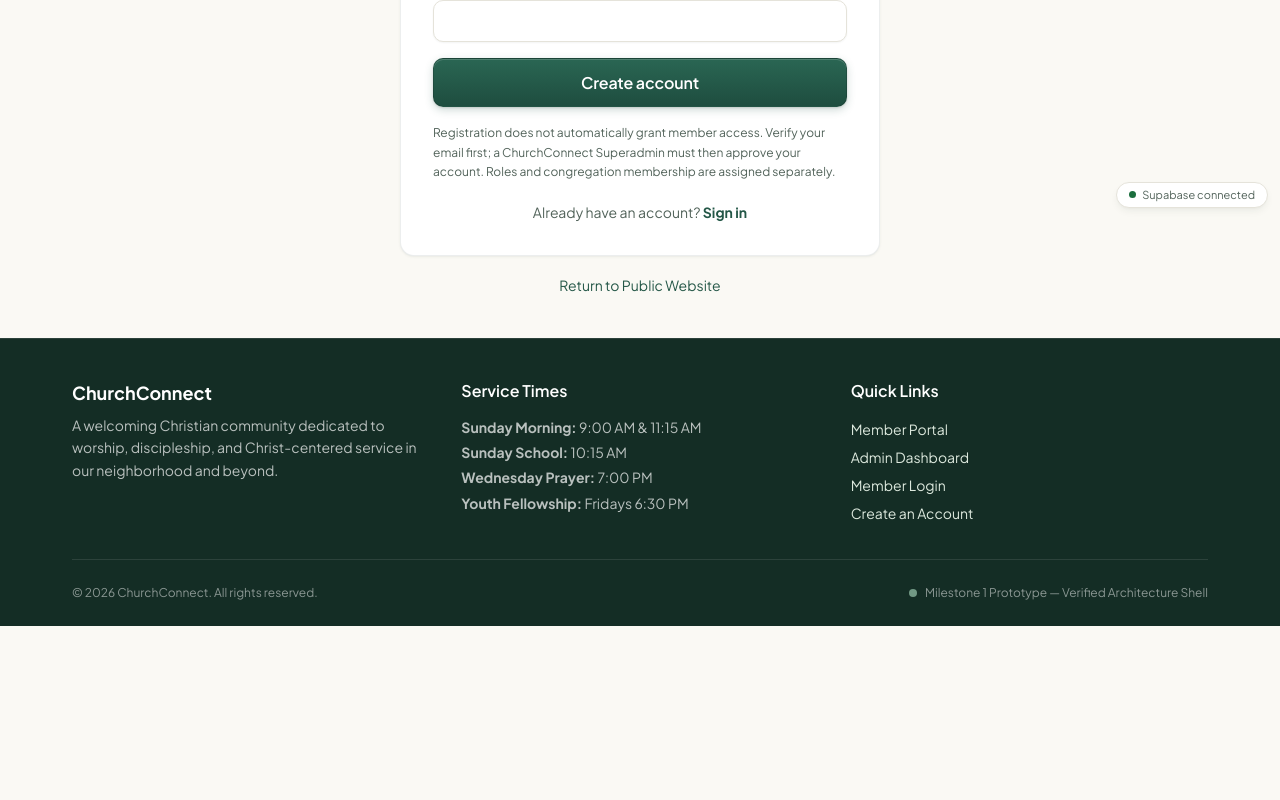
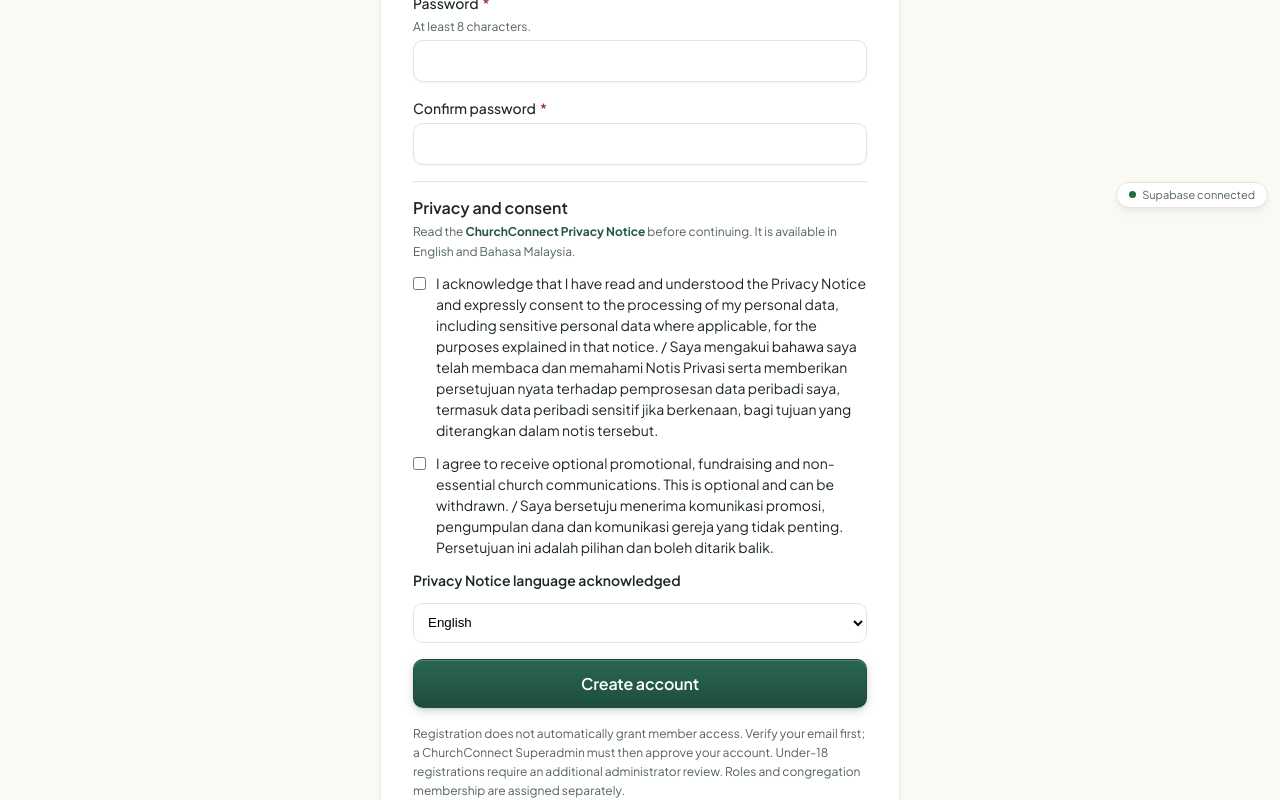
Before and after one commit to Jaymax0701/churchconnect, a React (Vite) app: page /signup in a window 1280 px wide. Shown: the part 580-1380 px from the top of the page. Before the commit the page ends 1206 px from the top, so only its background shows below. Built offline with nearby package versions, Linux system fonts and the light colour scheme; no server answers; a web font is replaced by a local one.

Commit message:
Collect date of birth and privacy consent during signup

```diff
--- a/src/modules/auth/pages/SignUpPage.tsx
+++ b/src/modules/auth/pages/SignUpPage.tsx
@@ -1,4 +1,4 @@
-import { useState, type FormEvent } from "react";
+import { useMemo, useState, type FormEvent } from "react";
 import { Link, Navigate, useNavigate } from "react-router-dom";
 import { Button } from "../../../components/ui/Button";
 import { Card, CardBody } from "../../../components/ui/Card";
@@ -8,22 +8,54 @@ import { Input } from "../../../components/ui/Input";
 import { useAuth } from "../AuthContext";
 import { supabase } from "../../../lib/supabase";
 
+const PRIVACY_NOTICE_VERSION = "2026-11-v1";
+
+function isUnder18(dateOfBirth: string): boolean {
+  if (!dateOfBirth) return false;
+  const [year, month, day] = dateOfBirth.split("-").map(Number);
+  const today = new Date();
+  let age = today.getFullYear() - year;
+  const birthdayHasPassed =
+    today.getMonth() + 1 > month ||
+    (today.getMonth() + 1 === month && today.getDate() >= day);
+  if (!birthdayHasPassed) age -= 1;
+  return age < 18;
+}
+
 export const SignUpPage = () => {
   const navigate = useNavigate();
   const { user, loading: authLoading } = useAuth();
   const [fullName, setFullName] = useState("");
+  const [dateOfBirth, setDateOfBirth] = useState("");
   const [email, setEmail] = useState("");
   const [password, setPassword] = useState("");
   const [confirmPassword, setConfirmPassword] = useState("");
+  const [privacyConsent, setPrivacyConsent] = useState(false);
+  const [marketingConsent, setMarketingConsent] = useState(false);
+  const [noticeLanguage, setNoticeLanguage] = useState<"en" | "ms">("en");
   const [submitting, setSubmitting] = useState(false);
   const [error, setError] = useState<string | null>(null);
   const [submitted, setSubmitted] = useState(false);
+
+  const minorRegistration = useMemo(() => isUnder18(dateOfBirth), [dateOfBirth]);
 
   if (!authLoading && user) return <Navigate to="/portal" replace />;
 
   async function handleSubmit(event: FormEvent<HTMLFormElement>) {
     event.preventDefault();
     setError(null);
+    if (!dateOfBirth) {
+      setError("Enter your date of birth.");
+      return;
+    }
+    if (new Date(dateOfBirth + "T00:00:00") > new Date()) {
+      setError("Date of birth cannot be in the future.");
+      return;
+    }
+    if (!privacyConsent) {
+      setError("You must acknowledge the Privacy Notice and provide the required consent to register.");
+      return;
+    }
     if (password.length < 8) {
       setError("Use a password with at least 8 characters.");
       return;
@@ -32,13 +64,21 @@ export const SignUpPage = () => {
       setError("The passwords do not match.");
       return;
     }
+
     setSubmitting(true);
     try {
       const { data, error: signUpError } = await supabase.auth.signUp({
         email: email.trim().toLowerCase(),
         password,
         options: {
-          data: { full_name: fullName.trim() },
+          data: {
+            full_name: fullName.trim(),
+            date_of_birth: dateOfBirth,
+            privacy_notice_version: PRIVACY_NOTICE_VERSION,
+            privacy_notice_language: noticeLanguage,
+            privacy_consent: true,
+            marketing_consent: marketingConsent,
+          },
           emailRedirectTo: `${window.location.origin}/login`,
         },
       });
@@ -57,7 +97,7 @@ export const SignUpPage = () => {
 
   return (
     <main style={{ minHeight: "calc(100vh - 70px - 200px)", display: "flex", alignItems: "center", justifyContent: "center", padding: "var(--space-10) var(--space-4)" }}>
-      <div style={{ width: "100%", maxWidth: "480px" }}>
+      <div style={{ width: "100%", maxWidth: "520px" }}>
         <Card><CardBody style={{ padding: "var(--space-8)" }}>
           <div style={{ textAlign: "center", marginBottom: "var(--space-6)" }}>
             <div style={{ width: "48px", height: "48px", borderRadius: "var(--radius-lg)", background: "var(--color-forest-green)", display: "inline-flex", alignItems: "center", justifyContent: "center", marginBottom: "var(--space-3)" }}>
@@ -67,18 +107,45 @@ export const SignUpPage = () => {
             <p style={{ margin: 0, fontSize: "var(--text-sm)", color: "var(--color-text-secondary)" }}>Join your church community on ChurchConnect.</p>
           </div>
           {submitted ? <Alert variant="success" title="Check your email to verify your account">
-            We have sent a verification link if this email is eligible for registration. After verifying, your account will wait for administrator approval before member access is enabled.
+            We have sent a verification link if this email is eligible for registration. After verifying, your account will wait for administrator approval. Registrations from people under 18 also require administrator review before member access.
           </Alert> : <>
             {error && <Alert variant="danger" title="Registration unsuccessful">{error}</Alert>}
             <form onSubmit={(event) => void handleSubmit(event)} style={{ display: "flex", flexDirection: "column", gap: "var(--space-4)", marginTop: "var(--space-4)" }}>
               <Input id="signup-name" label="Full name" autoComplete="name" value={fullName} onChange={(event) => setFullName(event.target.value)} placeholder="Enter your full name" required />
+              <Input id="signup-dob" label="Date of birth" type="date" autoComplete="bday" value={dateOfBirth} onChange={(event) => setDateOfBirth(event.target.value)} max={new Date().toISOString().slice(0, 10)} hint="Used to determine age eligibility and whether additional registration review is required." required />
+              {minorRegistration && <Alert variant="info" title="Administrator review required">
+                Because you are under 18, your registration will be flagged for review. You will not receive member access until the church completes its review and any applicable parent/guardian or safeguarding checks. This notice is not a substitute for parent/guardian consent.
+              </Alert>}
               <Input id="signup-email" label="Email address" type="email" autoComplete="email" value={email} onChange={(event) => setEmail(event.target.value)} placeholder="you@example.com" required />
               <Input id="signup-password" label="Password" type="password" autoComplete="new-password" value={password} onChange={(event) => setPassword(event.target.value)} hint="At least 8 characters." required minLength={8} />
               <Input id="signup-confirm-password" label="Confirm password" type="password" autoComplete="new-password" value={confirmPassword} onChange={(event) => setConfirmPassword(event.target.value)} required minLength={8} />
+
+              <div style={{ borderTop: "1px solid var(--border-default)", paddingTop: "var(--space-4)", display: "flex", flexDirection: "column", gap: "var(--space-3)" }}>
+                <div>
+                  <h2 style={{ fontSize: "var(--text-base)", margin: "0 0 var(--space-1)" }}>Privacy and consent</h2>
+                  <p style={{ fontSize: "var(--text-xs)", color: "var(--color-text-secondary)", margin: 0 }}>
+                    Read the <Link to="/privacy" target="_blank" rel="noreferrer" style={{ color: "var(--color-forest-green)", fontWeight: 700 }}>ChurchConnect Privacy Notice</Link> before continuing. It is available in English and Bahasa Malaysia.
+                  </p>
+                </div>
+                <label style={{ display: "flex", alignItems: "flex-start", gap: "10px", fontSize: "var(--text-sm)", lineHeight: 1.5 }}>
+                  <input type="checkbox" checked={privacyConsent} onChange={(event) => setPrivacyConsent(event.target.checked)} required style={{ marginTop: 4 }} />
+                  <span>I acknowledge that I have read and understood the Privacy Notice and expressly consent to the processing of my personal data, including sensitive personal data where applicable, for the purposes explained in that notice. / Saya mengakui bahawa saya telah membaca dan memahami Notis Privasi serta memberikan persetujuan nyata terhadap pemprosesan data peribadi saya, termasuk data peribadi sensitif jika berkenaan, bagi tujuan yang diterangkan dalam notis tersebut.</span>
+                </label>
+                <label style={{ display: "flex", alignItems: "flex-start", gap: "10px", fontSize: "var(--text-sm)", lineHeight: 1.5 }}>
+                  <input type="checkbox" checked={marketingConsent} onChange={(event) => setMarketingConsent(event.target.checked)} style={{ marginTop: 4 }} />
+                  <span>I agree to receive optional promotional, fundraising and non-essential church communications. This is optional and can be withdrawn. / Saya bersetuju menerima komunikasi promosi, pengumpulan dana dan komunikasi gereja yang tidak penting. Persetujuan ini adalah pilihan dan boleh ditarik balik.</span>
+                </label>
+                <label htmlFor="privacy-language" style={{ fontSize: "var(--text-sm)", fontWeight: 600 }}>Privacy Notice language acknowledged</label>
+                <select id="privacy-language" value={noticeLanguage} onChange={(event) => setNoticeLanguage(event.target.value as "en" | "ms")} style={{ minHeight: 40, padding: "8px 10px", borderRadius: "var(--radius-md)", border: "1px solid var(--border-default)", background: "var(--color-white)" }}>
+                  <option value="en">English</option>
+                  <option value="ms">Bahasa Malaysia</option>
+                </select>
+              </div>
+
               <Button type="submit" size="lg" isLoading={submitting} disabled={submitting || authLoading} style={{ width: "100%" }}>Create account</Button>
             </form>
             <p style={{ fontSize: "var(--text-xs)", color: "var(--color-text-secondary)", lineHeight: 1.6, marginTop: "var(--space-4)" }}>
-              Registration does not automatically grant member access. Verify your email first; a ChurchConnect Superadmin must then approve your account. Roles and congregation membership are assigned separately.
+              Registration does not automatically grant member access. Verify your email first; a ChurchConnect Superadmin must then approve your account. Under-18 registrations require an additional administrator review. Roles and congregation membership are assigned separately.
             </p>
           </>}
           <p style={{ textAlign: "center", fontSize: "var(--text-sm)", margin: "var(--space-5) 0 0" }}>
```
